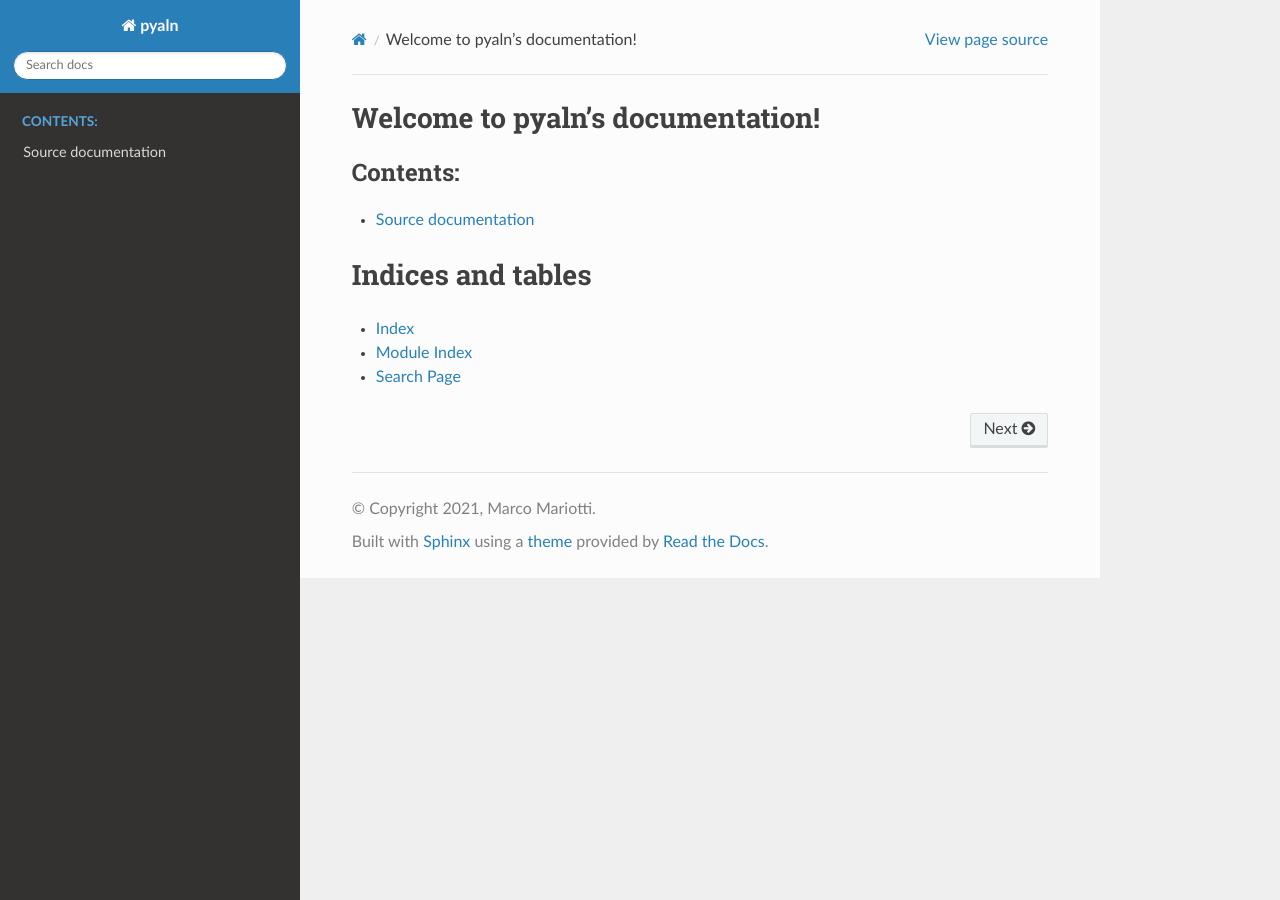
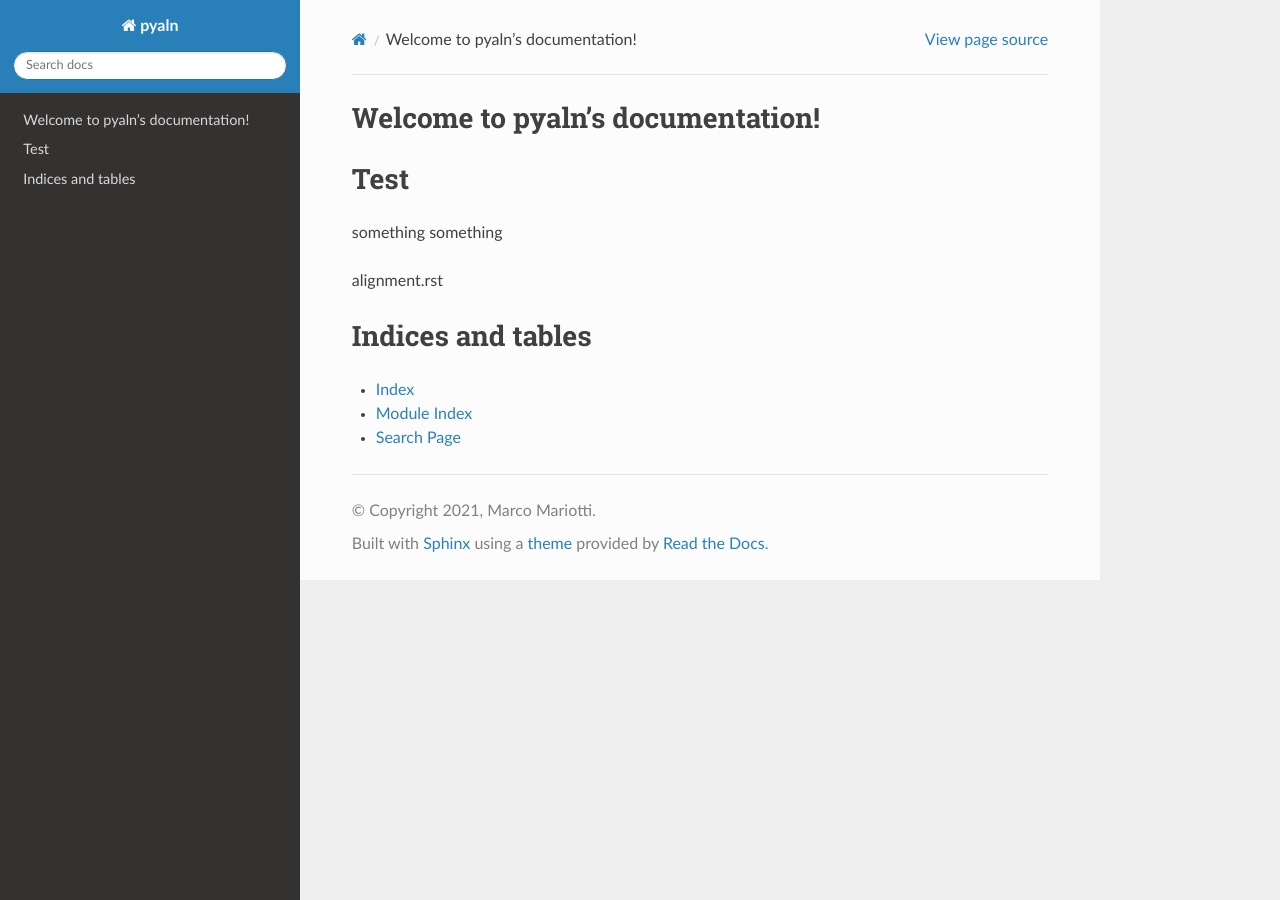
Before and after one commit to marco-mariotti/pyaln, a Sphinx documentation site: the page built from docs/index.rst, in a window 1280 px wide. Built offline with Sphinx 7.4.7 and the Read the Docs theme 2.0.0, drawn with Linux system fonts in a browser that asks for light colours.

Commit message:
playing around with docs

```diff
--- a/docs/index.rst
+++ b/docs/index.rst
@@ -10,7 +10,12 @@ Welcome to pyaln's documentation!
    :maxdepth: 2
    :caption: Contents:
 
-   alignment.rst
+
+Test
+====
+something something
+
+alignment.rst
 
 
 
--- a/meta.yaml
+++ b/meta.yaml
@@ -1,5 +1,5 @@
 {% set name = "pyaln" %}
-{% set version = [x.split("=")[1].strip()   for x in open("setup.cfg") if x.startswith("version =")][0]  %}
+{% set version = load_setup_py_data().version %}
 
 package:
   name: "{{ name|lower }}"
@@ -7,7 +7,7 @@ package:
 
 source:
   url: "https://pypi.io/packages/source/{{ name[0] }}/{{ name }}/{{ name }}-{{ version }}.tar.gz"
-  sha256: 1cb7ec682b761257a561e25c840231e2e38f33f1a78d1b53d3d30bb3cfce0063
+
 
 build:
   number: 0
```
